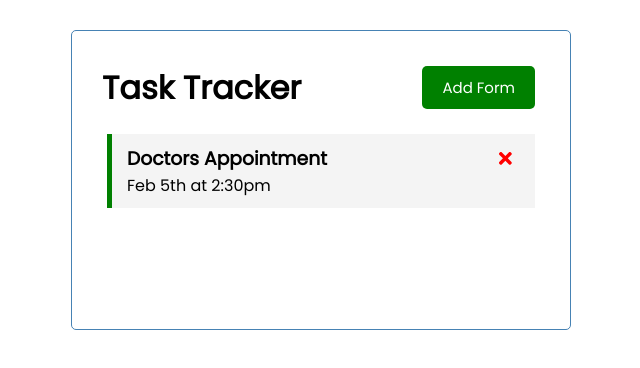
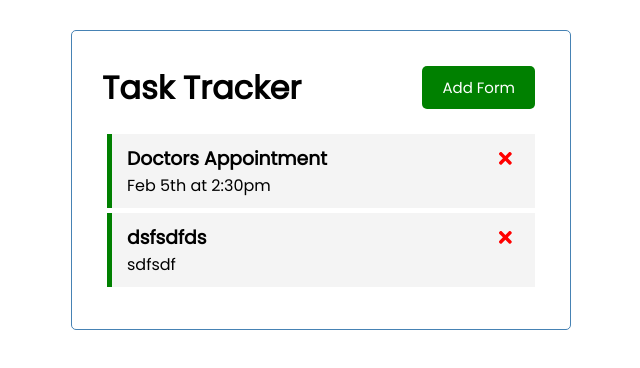
Before and after one commit to Tailsxz/TaskTrackerDEMO, a React (Vite) app: page / in a window 1280 px wide. Shown: the top 368 px of the page, without its empty margins (319-959 px from the left). Built offline with nearby package versions, Linux system fonts and the light colour scheme; data requests are answered from the project's data file.

Commit message:
finished refactoring handleAdd to become a POST request handler

```diff
--- a/db.json
+++ b/db.json
@@ -5,6 +5,12 @@
       "text": "Doctors Appointment",
       "day": "Feb 5th at 2:30pm",
       "reminder": true
+    },
+    {
+      "id": "c8e2",
+      "text": "dsfsdfds",
+      "day": "sdfsdf",
+      "reminder": true
     }
   ]
 }
--- a/src/App.jsx
+++ b/src/App.jsx
@@ -43,6 +43,17 @@ const App = () => {
     // const id = tasks.length + 1
     // const newTask = {id,...task}
     // setTasks([...tasks, newTask]);
+    const res = await fetch('http://localhost:7722/tasks', {
+      method: 'POST',
+      headers: {
+        'Content-type': 'application/json',
+      },
+      body: JSON.stringify(task),
+    })
+
+    const data = await res.json();
+    //so our POST request to json-server when succesful, the response sent back is the object we added itself. So here we just simply append it to the current tasks to reflect the changes in the UI. Found this out by logging the data variable, what I don't like is that it is creating a random id for our data which doesn't align with the numeric incremented id system we've been using for tasks.
+    setTasks([...tasks, data]);
   }
 
   //Delete Task
```
